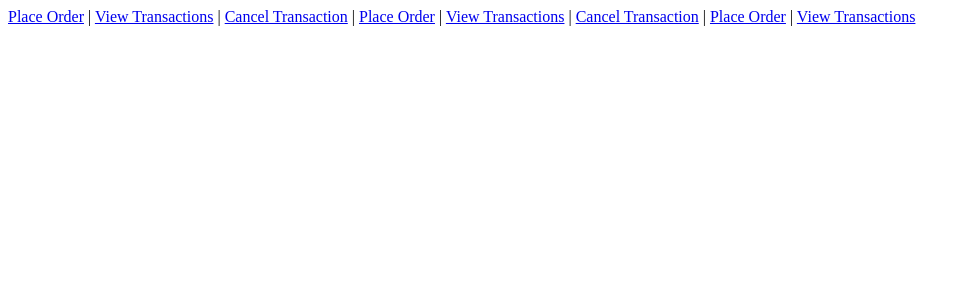
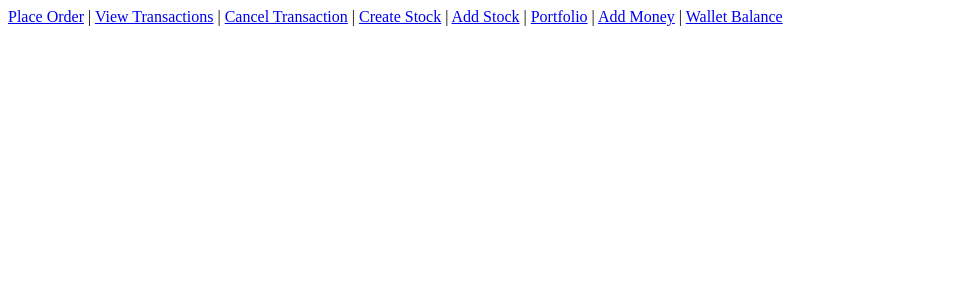
Before and after one commit to TanjotSingh25/DayTradingScalabilityProject, a Vue app in the folder trading-app/: page /homepage in a window 1280 px wide. Shown: the top 300 px of the page, without its empty margins (0-970 px from the left). Built offline with nearby package versions, Linux system fonts and the light colour scheme.

Commit message:
fixed frontend

```diff
--- a/trading-app/src/components/AddMoneyToWallet.vue
+++ b/trading-app/src/components/AddMoneyToWallet.vue
@@ -21,12 +21,13 @@
     },
     methods: {
       async addMoney() {
+        const token = localStorage.getItem("token");
         try {
           const response = await axios.post('/addMoneyToWallet', {
             amount: this.amount,
           }, {
             headers: {
-              token: "jwt_token",
+              token: token
             },
           });
           this.message = "Money added to wallet successfully!";
--- a/trading-app/src/components/AddStockToUser.vue
+++ b/trading-app/src/components/AddStockToUser.vue
@@ -23,13 +23,14 @@ export default {
     },
     methods: {
         async addStock() {
+            const token = localStorage.getItem("token");
             try {
                 const response = await axios.post('/addStockToUser', {
                     stock_id: this.stockId,
                     quantity: this.quantity
                 }, {
                     headers: {
-                        token: "jwt_token"
+                        token: token
                     }
                 });
                 this.message = "Stock added successfully.";
--- a/trading-app/src/components/CreateStock.vue
+++ b/trading-app/src/components/CreateStock.vue
@@ -20,12 +20,13 @@ export default {
     },
     methods: {
         async createStock() {
+            const token = localStorage.getItem("token");
             try {
                 const response = await axios.post('/createStock', {
                     stock_name: this.stockName,
                 }, {
                     headers: {
-                        token: "jwt_token"
+                        token: token
                     }
                 });
                 this.message = "Stock created successfully.";
--- a/trading-app/src/components/GetWalletBalance.vue
+++ b/trading-app/src/components/GetWalletBalance.vue
@@ -19,10 +19,11 @@
     },
     methods: {
       async fetchBalance() {
+        const token = localStorage.getItem("token");
         try {
           const response = await axios.get('/getWalletBalance', {
             headers: {
-              token: "jwt_token",
+              token: token
             },
           });
           this.balance = response.data.data.balance;
--- a/trading-app/src/components/HomePage.vue
+++ b/trading-app/src/components/HomePage.vue
@@ -4,11 +4,11 @@
         <router-link to="/place-order">Place Order</router-link> |
         <router-link to="/view-transactions">View Transactions</router-link> |
         <router-link to="/cancel-transaction">Cancel Transaction</router-link> |
-        <router-link to="/create-stock">Place Order</router-link> |
-        <router-link to="/add-stock">View Transactions</router-link> |
-        <router-link to="/portfolio">Cancel Transaction</router-link> |
-        <router-link to="/add-money">Place Order</router-link> |
-        <router-link to="/wallet-balance">View Transactions</router-link>
+        <router-link to="/create-stock">Create Stock</router-link> |
+        <router-link to="/add-stock">Add Stock</router-link> |
+        <router-link to="/portfolio">Portfolio</router-link> |
+        <router-link to="/add-money">Add Money</router-link> |
+        <router-link to="/wallet-balance">Wallet Balance</router-link>
       </nav>
       <router-view />
     </div>
--- a/trading-app/src/components/StockPortfolio.vue
+++ b/trading-app/src/components/StockPortfolio.vue
@@ -22,10 +22,11 @@ export default {
     },
     methods: {
         async fetchPortfolio() {
+            const token = localStorage.getItem("token");
             try {
                 const response = await axios.get('getStockPortfolio', {
                     headers: {
-                        token: "jwt_token"
+                        token: token
                     }
                 });
                 this.portfolio = response.data.data;
```
Also changed, not shown: 1 other file (tests, documents, lock files or other folders).
